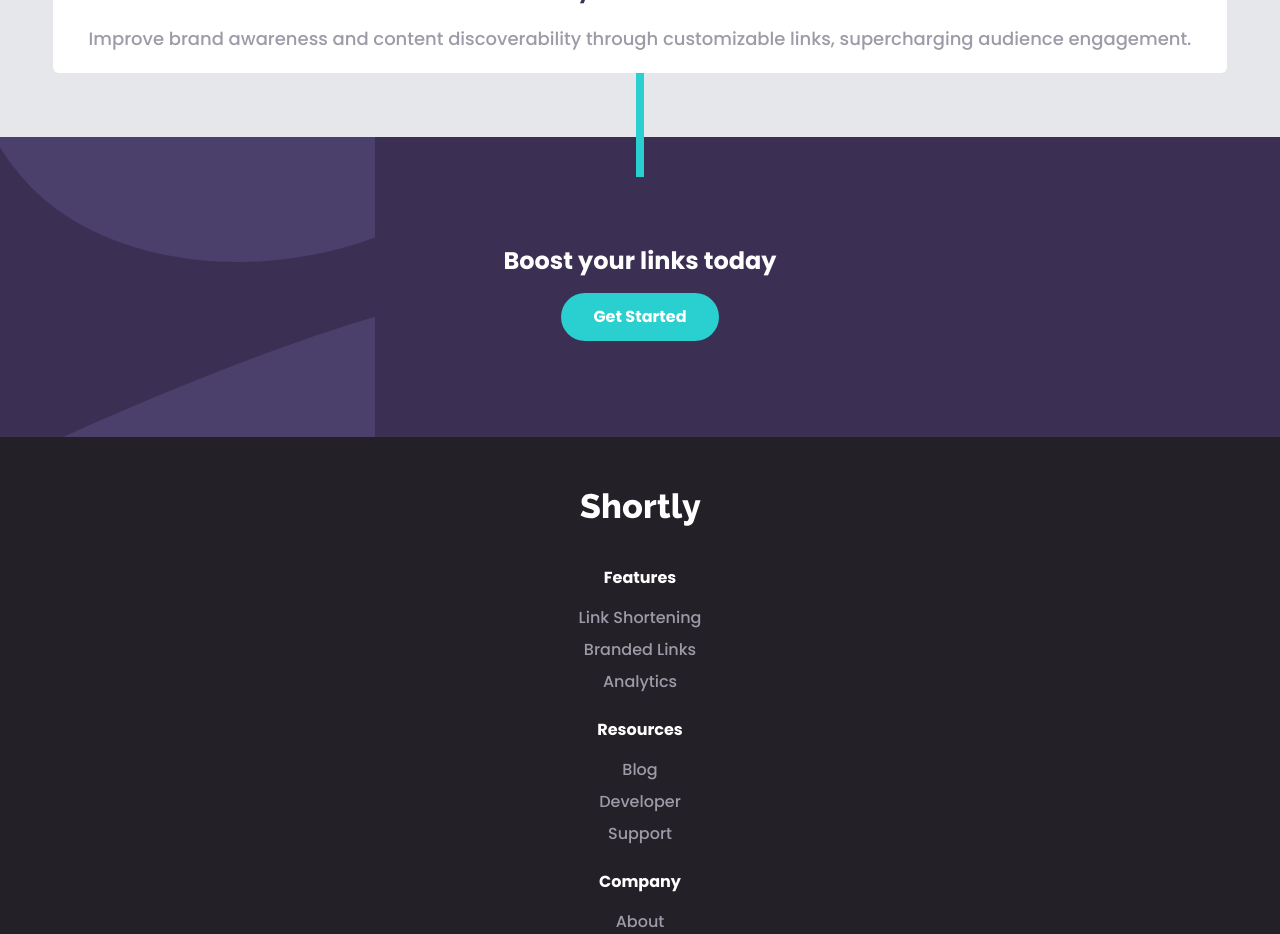
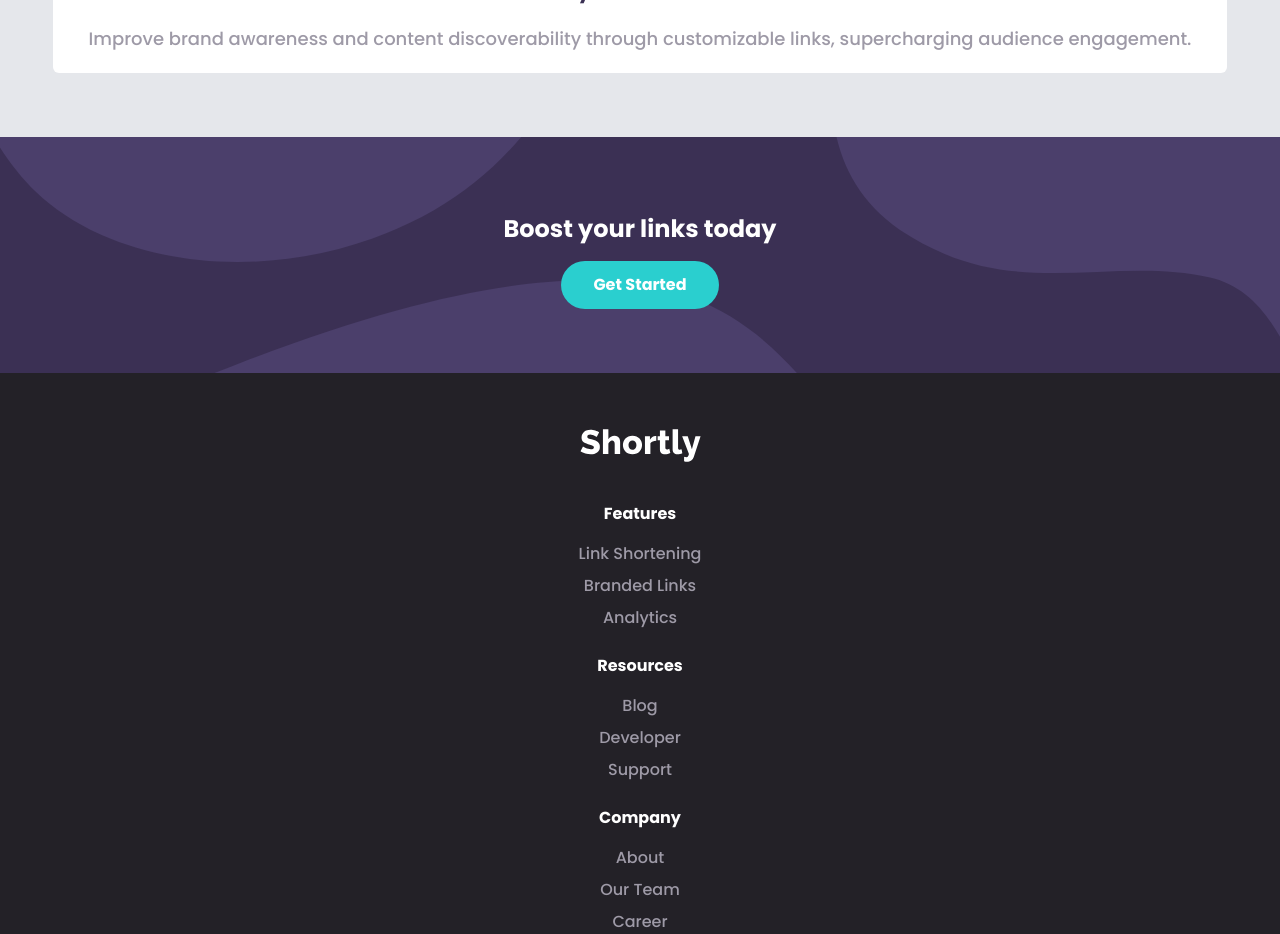
Before and after one commit to ahmedsaliuGit/url-shortener, a React (Create React App) app: page / in a window 1280 px wide. Shown: the part 1800-2734 px from the top of the page. Built offline with nearby package versions, Linux system fonts and the light colour scheme.

Commit message:
Added medium devices responsiveness

```diff
--- a/src/components/Main.jsx
+++ b/src/components/Main.jsx
@@ -61,7 +61,7 @@
 
         <div className="container w-11/12 mx-auto pt-10 relative z-10">
           <div className="w-full absolute top-60">
-            <div className="w-2 h-[40em] my-auto mx-auto bg-c-cyan"></div>
+            <div className="w-2 h-[40em] md:h-96 my-auto mx-auto bg-c-cyan"></div>
           </div>
           <div className="w-full text-center relative mt-10">
             <div className="w-full absolute -top-8">
@@ -116,7 +116,7 @@
         </div>
       </div>
 
-      <div className="bg-dark-violet bg-[url('images/bg-boost-mobile.svg')] bg-no-repeat text-white text-center py-24">
+      <div className="bg-dark-violet bg-[url('images/bg-boost-mobile.svg')] md:bg-[url('images/bg-boost-desktop.svg')] bg-no-repeat text-white text-center py-24 md:py-16">
         <h2 className="font-bold text-2xl w-11/12 container mx-auto mt-3">
           Boost your links today
         </h2>
```
